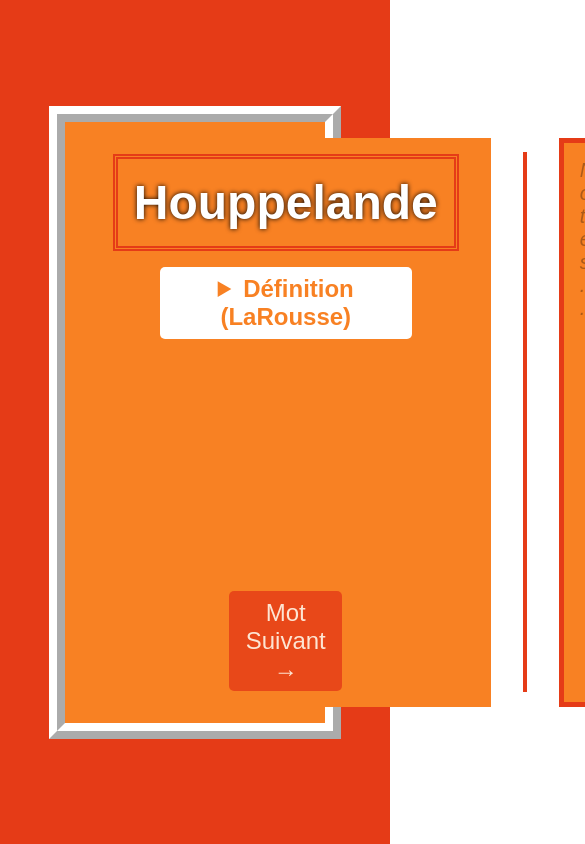
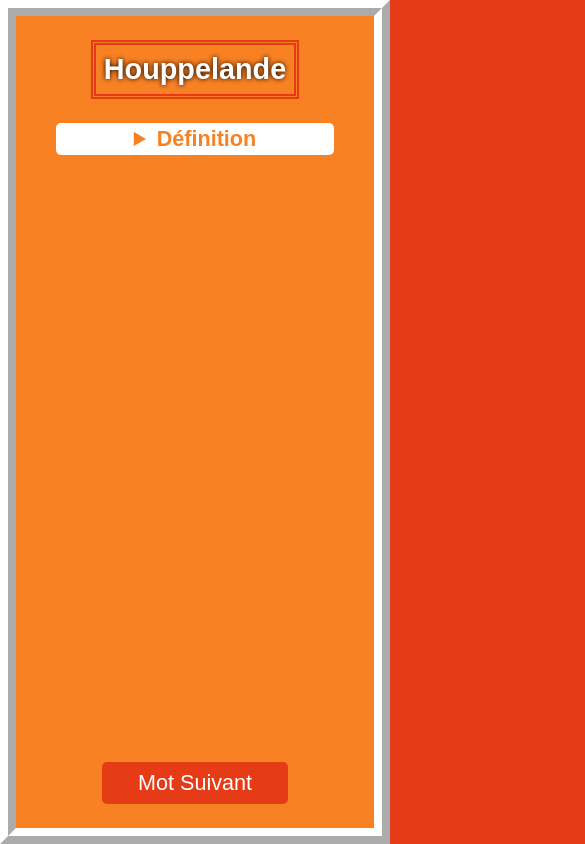
Before and after one commit to zenpoxa/Vocalize, a website built with Vite: page index.html in a window 390 px wide. Shown: the top 844 px of the page, 585 px wide, since content can reach past the window. Built offline with nearby package versions, Linux system fonts and the light colour scheme.

Commit message:
responsive fait

```diff
--- a/index.html
+++ b/index.html
@@ -21,10 +21,10 @@
           </div>
 
           <details>
-            <summary>Définition (LaRousse)</summary>
+            <summary>Définition <span>(LaRousse)</span></summary>
             <p id="word-definition"></p>
           </details>
-          <button>Mot Suivant &rarr;</button>
+          <button>Mot Suivant <span>&rarr;</span></button>
         </div>
 
         <span></span>
--- a/main.js
+++ b/main.js
@@ -1,6 +1,8 @@
 /****************************
  * DICTIONNAIRE DE MOTS
  ***************************/
+
+    // Longueur max d'un mot : 13 caractères
 var dico = {
     "Rixe" : "nf Querelle accompagnée d'injures et de coups ; bagarre.",
     "Houppelande" : "nf Ample manteau sans manches.",
@@ -20,6 +22,10 @@ var dico = {
     "Prolixe" : "adj Diffus, trop long, bavard : discours prolixe.",
 }
 
+
+
+
+
 /****************************
  * JEU
  ***************************/
@@ -28,7 +34,9 @@ var continuer;
 var listeMots = Object.keys(dico);
 var bouton = document.querySelector("details+button");
 var divWipe = document.querySelector("#word-to-define+div");
+const transitionEndEventName = getTransitionEndEventName();
 
+// choisir un mot à définir
 function chooseAword () {
     continuer = false;
 
@@ -36,23 +44,30 @@ function chooseAword () {
     document.querySelector("#word-to-define").innerHTML = listeMots[idxMotAuPif];
     document.querySelector("#word-definition").innerHTML = dico[listeMots[idxMotAuPif]];
 }
-chooseAword();
+chooseAword(); // appel initial lors du chargement de la page
 
-const transitionEndEventName = getTransitionEndEventName();
-
+// effacer le mot à définir
 function normalWipe() {
     divWipe.classList.add("active");
     document.querySelector("div>details").open = false;
     divWipe.addEventListener(transitionEndEventName, reverseWipe);
 }
 
+// faire apparaître un nouveau mot à définir
 function reverseWipe() {
     divWipe.removeEventListener(transitionEndEventName, reverseWipe);
     chooseAword();
     divWipe.classList.remove("active");
 }
 
+// changement de mot avec belle animation d'effacement
 bouton.addEventListener("click", normalWipe);
+
+// animation du bouton pour changer de mot
+//...
+
+
+
 
 
 /****************************
--- a/styles.scss
+++ b/styles.scss
@@ -7,6 +7,12 @@
     --primary-light: #f88123;
 
     --border-radius: 5px;
+
+    // variables sous forme responsive
+    @media screen and (max-width: 428px) {
+        --typescale-lead            : 1.8rem;
+        --typescale-paragraph       : 1.35rem;
+    }
 }
 
 * {
@@ -17,7 +23,7 @@
 
 body {
 
-    overflow: hidden;
+    background-color: var(--primary-color);
 
         // tout mettre à plat
     h1, h2, h3, h4, h5, h6, p, textarea, details, button {
@@ -39,6 +45,7 @@ body {
 
         // principal de la page
     &>main {
+        overflow: hidden;
 
         width: 100vw;
         height: 100vh;
@@ -46,8 +53,6 @@ body {
         display: flex;
         justify-content: center;
         align-items: center;
-
-        background-color: var(--primary-color);
 
         // zone principale (au milieu)
         &>div {
@@ -139,7 +144,7 @@ body {
                         padding: 1rem;
 
                         font-size: var(--typescale-paragraph);
-                        font-style: oblique;
+                        font-style: italic;
 
                         width: 100%;
                     }
@@ -201,4 +206,93 @@ body {
             }
         }
     }
+
+
+
+
+
+
+
+
+
+
+    /*************
+    * RESPONSIVE
+    *************/
+    @media screen and (max-width: 428px) {
+
+        &>main {
+            overflow-y: scroll;
+
+            // zone principale (au milieu)
+            &>div {
+                height: 100vh;
+                width: 100vw;
+
+                // zone à gauche (mot + sa déf)
+                &>div {
+                    gap: .5rem;
+                    padding: .5rem;
+
+                        // Mot à définir
+                    &>div:first-of-type {
+
+                        &>#word-to-define {
+                            padding: .5rem;
+                        }
+                    }
+
+                    &>details {
+                        width: 100%;
+
+                        // bouton de déroulement
+                        &>summary {
+
+                            // cacher txt (la Rousse)
+                            &>span {
+                                display: none;
+                            }
+                            padding: .2rem;
+
+                        }
+
+                        // la définition
+                        &>p {
+                            text-align: justify;
+                            padding: .5rem;
+                        }
+                    }
+
+                    &>button {
+                        width: 60%;
+
+                        padding: .5rem;
+
+                        opacity: 1;
+
+                        &:hover {
+                            transform: none;
+                        }
+
+                        // cacher le logo de flèche
+                        &>span {
+                            display: none;
+                        }
+                    }
+                }
+
+                // trait de séparation
+                &>span {
+                    display: none;
+                }
+
+                // zone à droite (notes)
+                &>textarea {
+                    display: none;
+                }
+
+            }
+        }
+
+    }
 }
```
